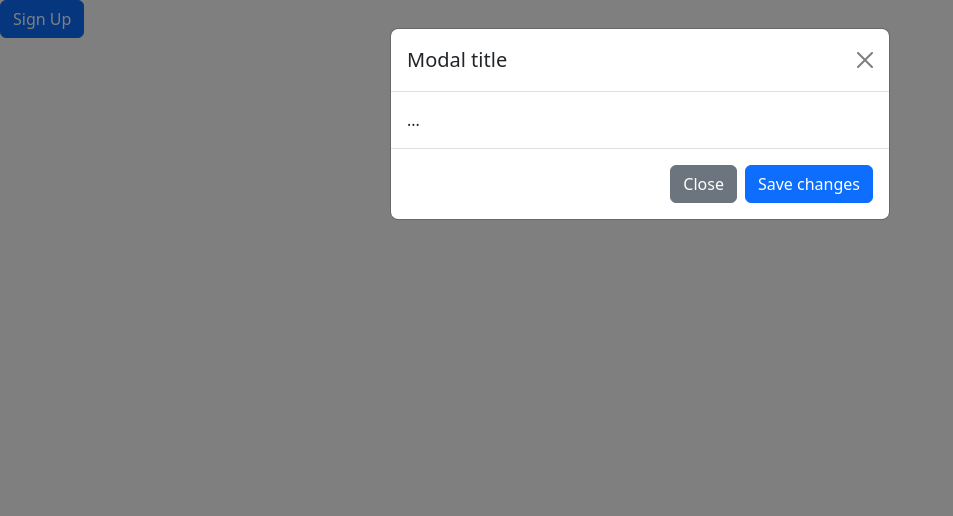
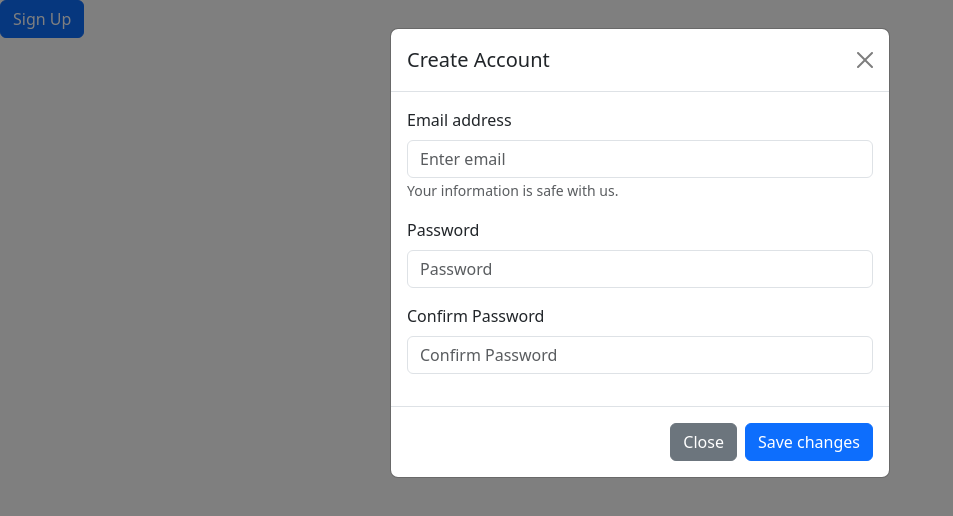
Before and after one commit to acciojob/bootstrap-signup-modal-Manish636700, a website: page main.html in a window 1280 px wide. Both pictures are taken after a click on the button "Sign Up". Shown: the whole page, without its empty margins (0-953 px from the left). Drawn offline with nearby package versions, Linux system fonts and the light colour scheme.

Commit message:
created a submission

```diff
--- a/main.html
+++ b/main.html
@@ -19,11 +19,30 @@
   <div class="modal-dialog">
     <div class="modal-content">
       <div class="modal-header">
-        <h5 class="modal-title" id="exampleModalLabel">Modal title</h5>
-        <button type="button" class="btn-close" data-bs-dismiss="modal" aria-label="Close"></button>
+        <h5 class="modal-title" id="exampleModalLabel">Create Account</h5>
+        <button type="button" class="btn-close close" data-bs-dismiss="modal" aria-label="Close"></button>
       </div>
       <div class="modal-body">
-        ...
+         <form>
+            <!-- Email Address -->
+            <div class="mb-3">
+              <label for="email" class="form-label">Email address</label>
+              <input type="email" class="form-control" id="email" placeholder="Enter email">
+              <small class="form-text text-muted">Your information is safe with us.</small>
+            </div>
+
+            <!-- Password -->
+            <div class="mb-3">
+              <label for="password" class="form-label">Password</label>
+              <input type="password" class="form-control" id="password" placeholder="Password">
+            </div>
+
+            <!-- Confirm Password -->
+            <div class="mb-3">
+              <label for="confirmPassword" class="form-label">Confirm Password</label>
+              <input type="password" class="form-control" id="confirmPassword" placeholder="Confirm Password">
+            </div>
+          </form>
       </div>
       <div class="modal-footer">
         <button type="button" class="btn btn-secondary" data-bs-dismiss="modal">Close</button>
```
